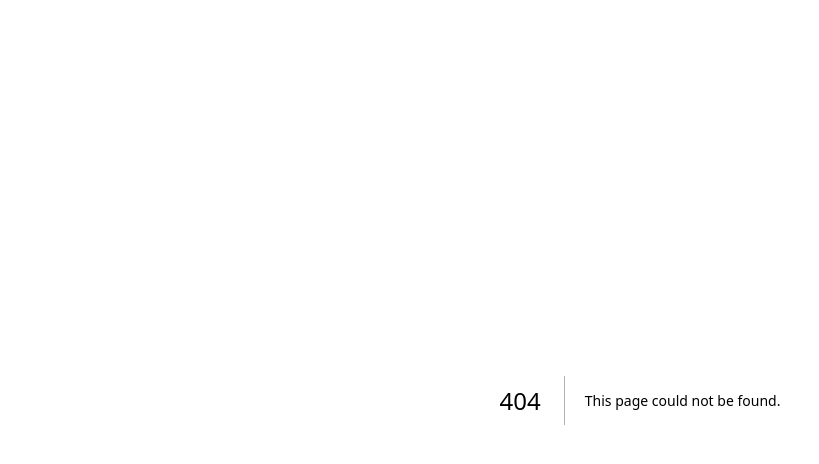
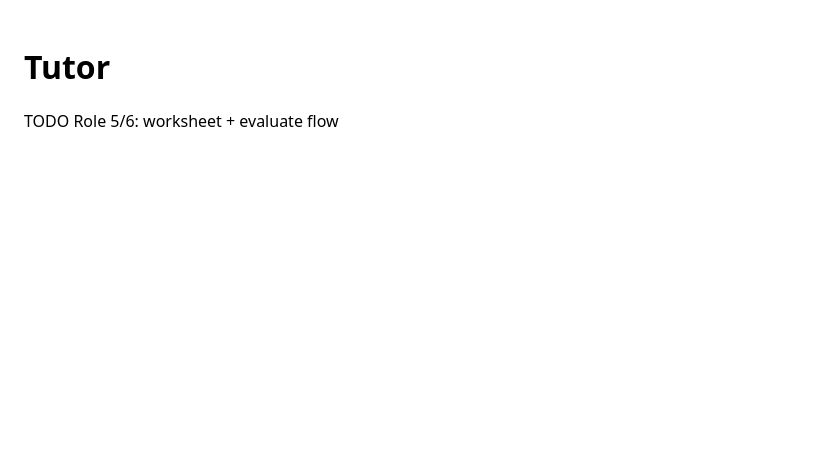
Before and after one commit to SabioTechTeam/Teacher-Hub, a Next.js app in the folder apps/web/: page /tutor in a window 1280 px wide. Before the commit this address had no page. Shown: the top 464 px of the page, without its empty margins (0-819 px from the left). Built offline with nearby package versions, Linux system fonts and the light colour scheme.

Commit message:
chore: tutor page stub

```diff
--- /dev/null
+++ b/apps/web/app/tutor/page.tsx
@@ -0,0 +1,8 @@
+export default function TutorPage() {
+  return (
+    <main style={{ padding: 24 }}>
+      <h1>Tutor</h1>
+      <p>TODO Role 5/6: worksheet + evaluate flow</p>
+    </main>
+  );
+}
```
